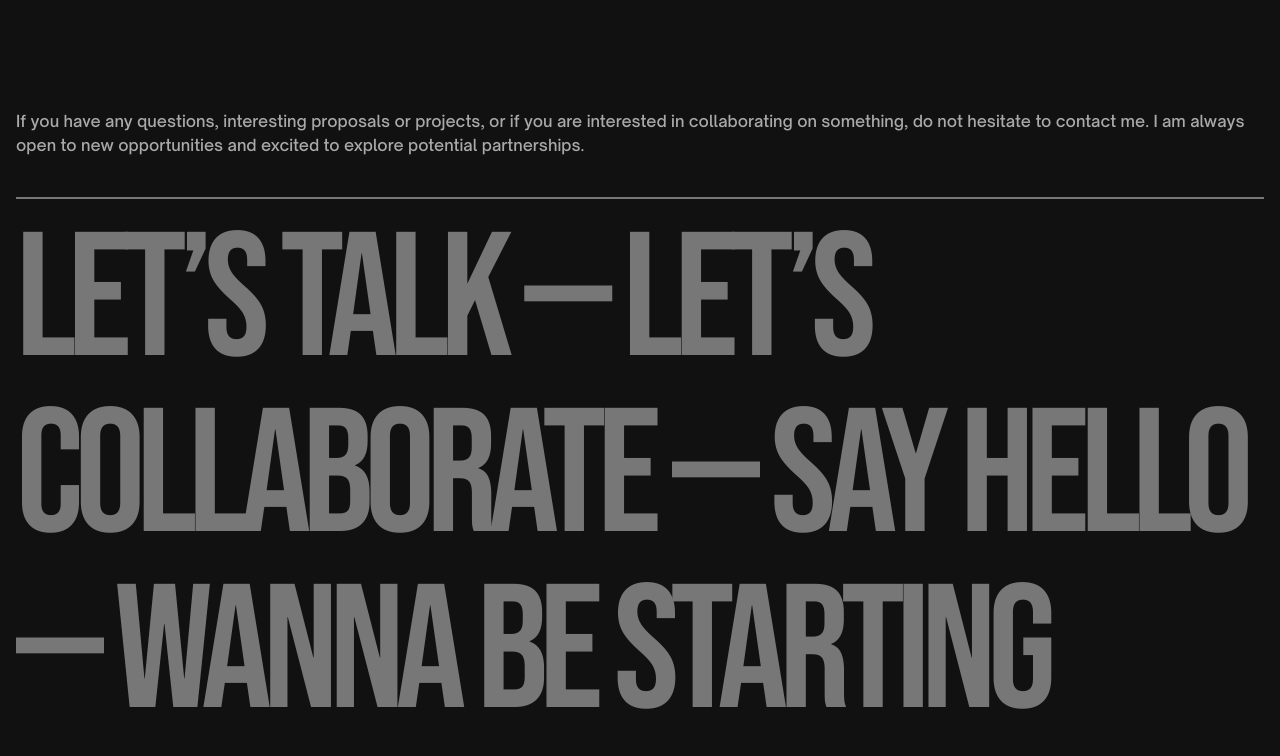
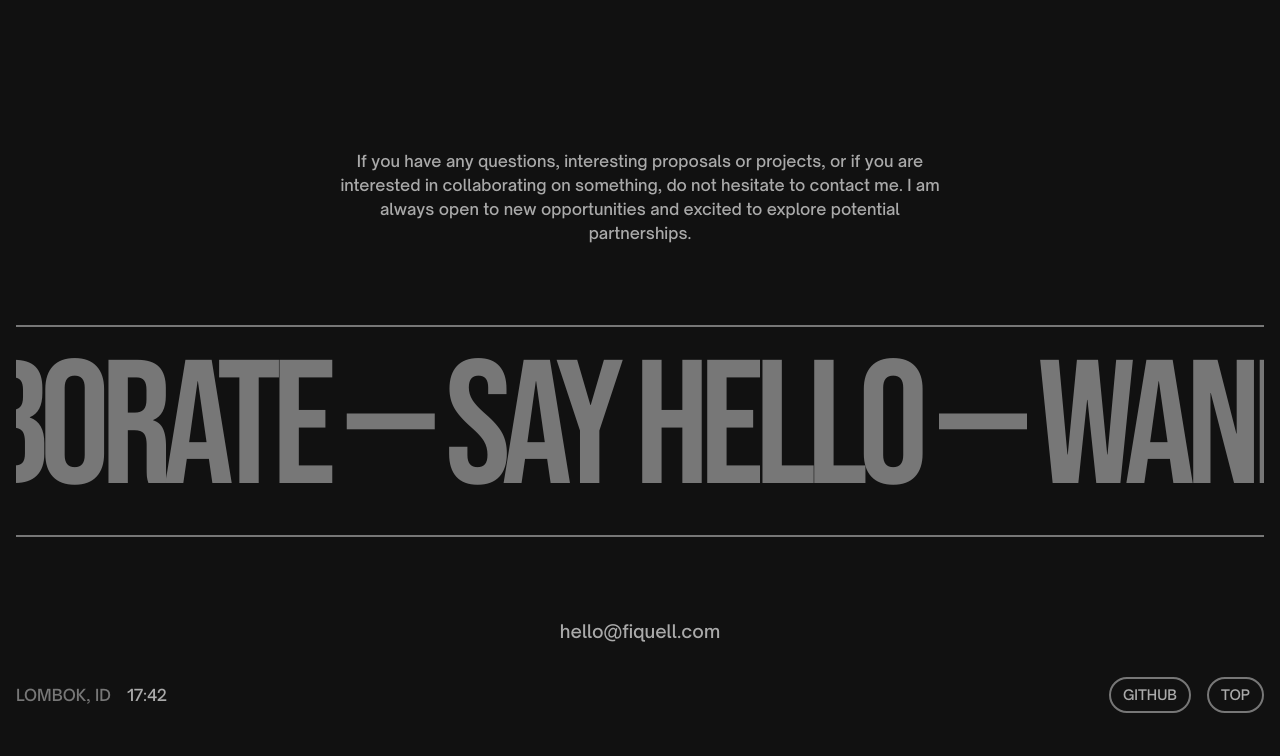
Before and after one commit to fiquell/fiquell.com, a Next.js app: page / in a window 1280 px wide. Shown: the part 1042-1798 px from the top of the page. Built offline with nearby package versions, Linux system fonts and the light colour scheme.

Commit message:
added gsap and used it straight away

```diff
--- a/package.json
+++ b/package.json
@@ -10,6 +10,7 @@
   },
   "dependencies": {
     "@t3-oss/env-nextjs": "^0.7.0",
+    "gsap": "^3.12.2",
     "next": "^13.5.4",
     "react": "18.2.0",
     "react-dom": "18.2.0",
--- a/src/components/contact.tsx
+++ b/src/components/contact.tsx
@@ -1,27 +1,60 @@
+import { gsap } from "gsap";
 import Link from "next/link";
+import { useEffect, useRef } from "react";
 import { bebasneue } from "~/constants/fonts";
 
 const Contact = () => {
+  const marqueeRef = useRef<HTMLDivElement | null>(null);
+
+  useEffect(() => {
+    const ctx = gsap.context(() => {
+      const marqueeElement = marqueeRef.current;
+      const marqueeWidth = marqueeElement!.scrollWidth;
+
+      const marqueeClone = marqueeElement!.cloneNode(true);
+      marqueeElement!.append(marqueeClone);
+
+      gsap.fromTo(
+        marqueeElement,
+        {
+          x: -200,
+        },
+        {
+          x: -marqueeWidth - 200,
+          duration: 40,
+          ease: "none",
+          repeat: -1,
+        },
+      );
+    }, marqueeRef);
+
+    return () => ctx.revert();
+  }, []);
+
   return (
-    <section className="mt-10 space-y-10">
-      <p>
+    <section className="mt-10 space-y-10 lg:mt-20 lg:space-y-20">
+      <p className="md:mx-auto md:w-1/2 md:text-center md:text-xs lg:text-base">
         If you have any questions, interesting proposals or projects, or if you
         are interested in collaborating on something, do not hesitate to contact
         me. I am always open to new opportunities and excited to explore
         potential partnerships.
       </p>
-      <div>
+      <div className="overflow-hidden">
         <div className="h-0.5 w-full bg-accent" />
-        <p
-          className={`py-4 text-7xl leading-none tracking-tighter text-accent lg:text-[11rem] ${bebasneue.className}`}>
-          LET&rsquo;S TALK &mdash; LET&rsquo;S COLLABORATE &mdash; SAY HELLO
-          &mdash; WANNA BE STARTING SOMETHING?
-        </p>
+        <div
+          className={`py-4 text-8xl leading-none tracking-tighter text-accent lg:text-[11rem] ${bebasneue.className}`}>
+          <div ref={marqueeRef} className="flex items-center gap-3">
+            <p className="whitespace-nowrap">
+              LET&rsquo;S TALK &mdash; LET&rsquo;S COLLABORATE &mdash; SAY HELLO
+              &mdash; WANNA BE STARTING SOMETHING?
+            </p>
+          </div>
+        </div>
         <div className="h-0.5 w-full bg-accent" />
       </div>
       <Link
         href="mailto:hello@fiquell.com"
-        className="block text-center text-lg">
+        className="block text-center text-lg md:text-base lg:text-lg">
         hello@fiquell.com
       </Link>
     </section>
```
Also changed, not shown: 1 other file (tests, documents, lock files or other folders).
